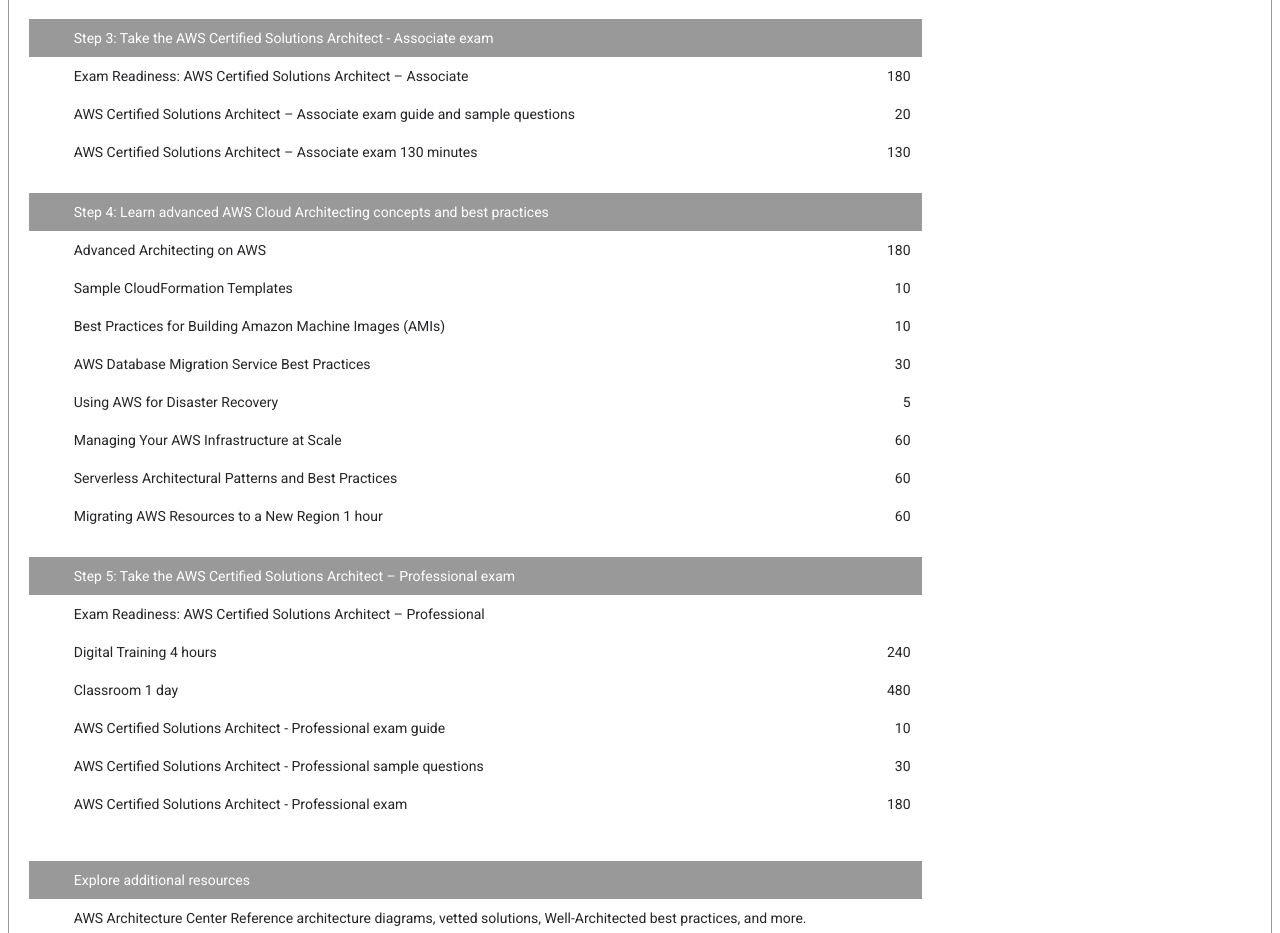
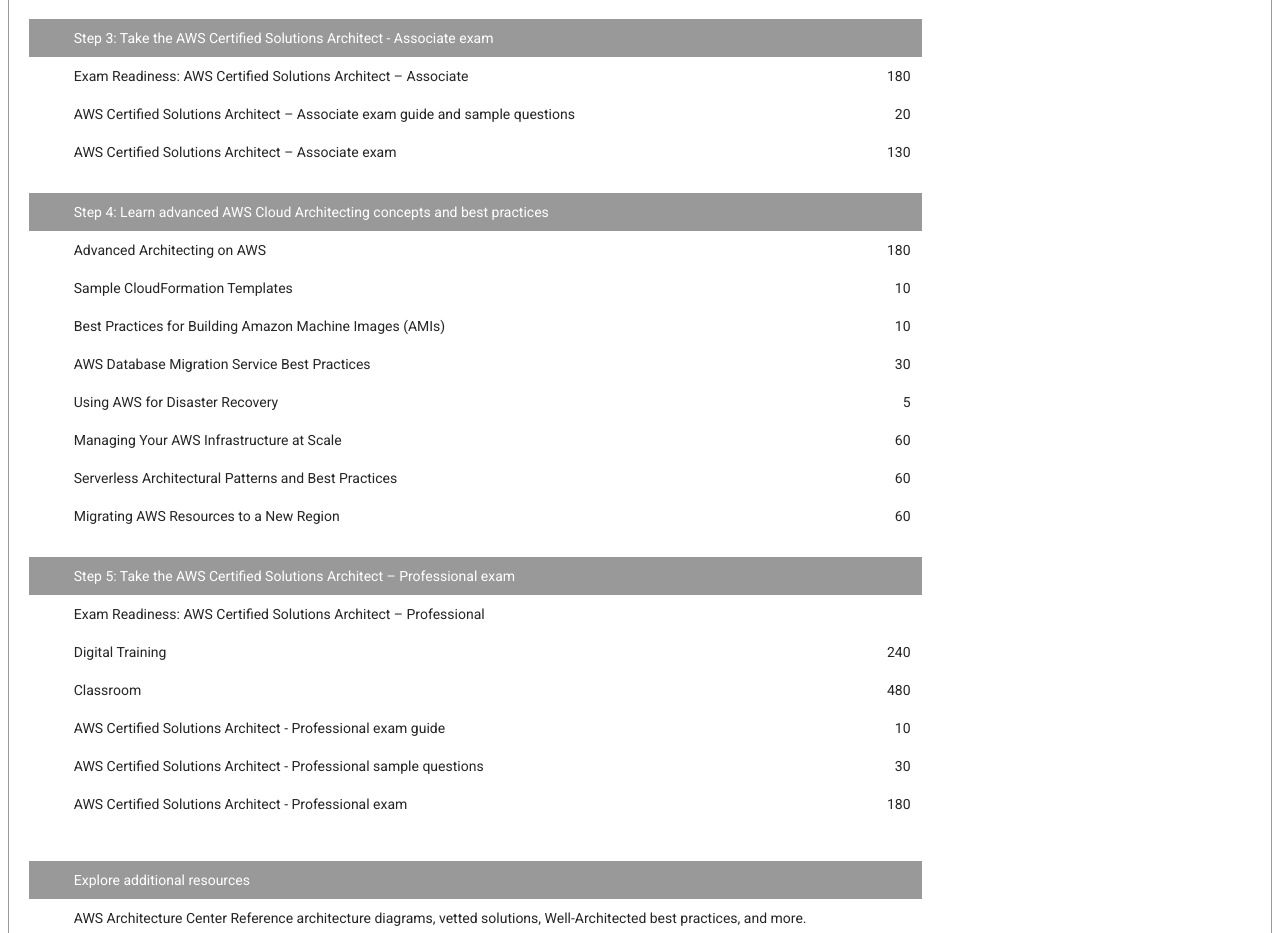
Before and after one commit to brentgfox/brentgfox.github.io, a plain HTML site: page awstraining.html in a window 1280 px wide. Shown: the part 1684-2617 px from the top of the page. Drawn offline with Linux system fonts and the light colour scheme.

Commit message:
More cleanup

```diff
--- a/awstraining.html
+++ b/awstraining.html
@@ -256,7 +256,7 @@
                 </tr>
                 <tr>
                     <td></td>
-                    <td>AWS Certified Solutions Architect – Associate exam 130 minutes</td>
+                    <td>AWS Certified Solutions Architect – Associate exam</td>
                     <td class="time">130</td>
                 </tr>
                 <tr>
@@ -305,11 +305,11 @@
                 </tr>
                 <tr>
                     <td></td>
-                    <td>Migrating AWS Resources to a New Region 1 hour</td>
+                    <td>Migrating AWS Resources to a New Region</td>
                     <td class="time">60</td>
                 </tr>
                 <tr>
-                    <td height=19 colspan=3 style='height:14.5pt;mso-ignore:colspan'></td>
+                    <td></td>
                 </tr>
                 <tr class=table-header>
                     <td></td>
@@ -325,12 +325,12 @@
                 </tr>
                 <tr>
                     <td></td>
-                    <td>Digital Training 4 hours</td>
+                    <td>Digital Training</td>
                     <td class="time">240</td>
                 </tr>
                 <tr>
                     <td></td>
-                    <td>Classroom 1 day</td>
+                    <td>Classroom</td>
                     <td class="time">480</td>
                 </tr>
                 <tr>
```
